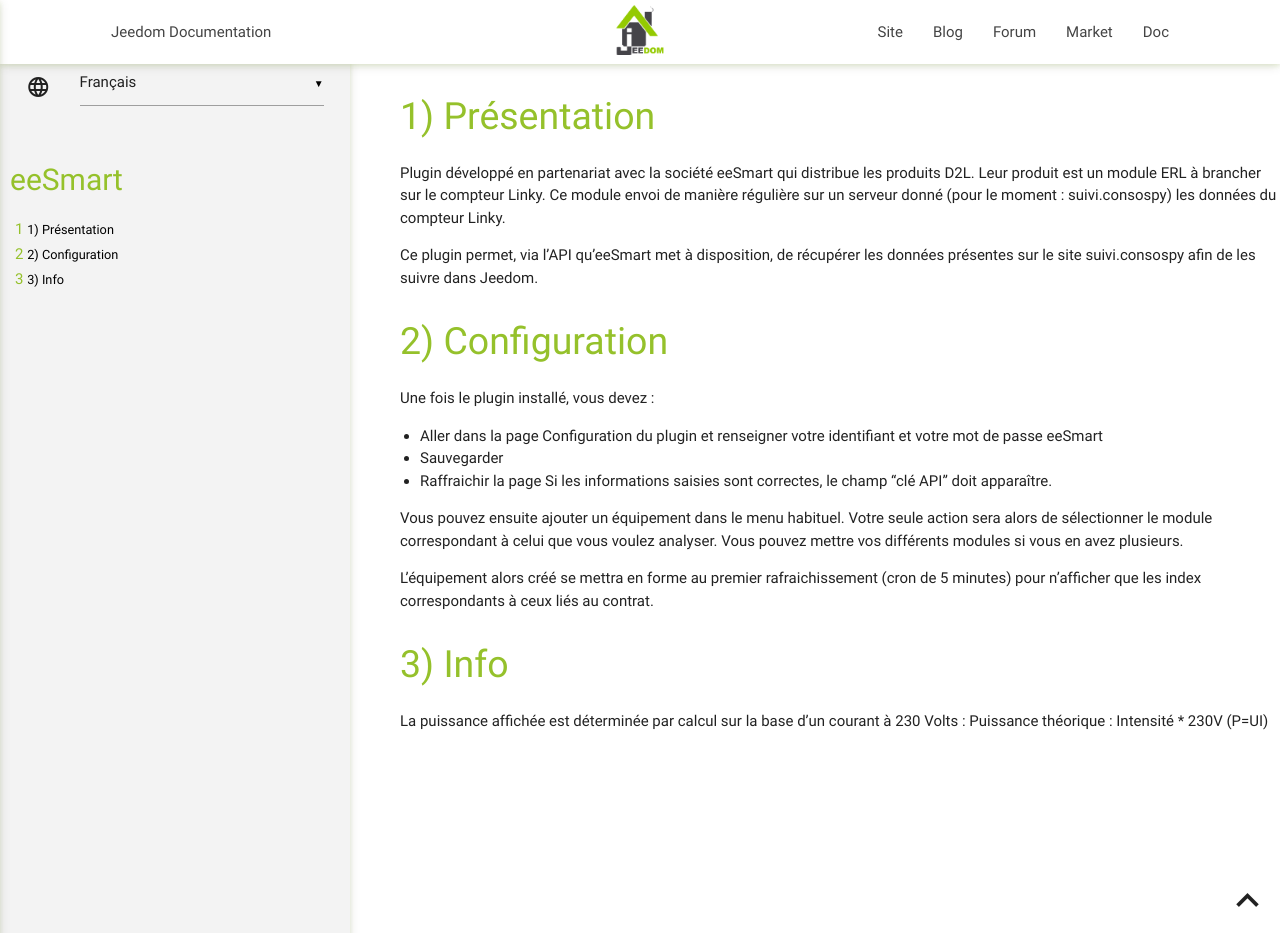
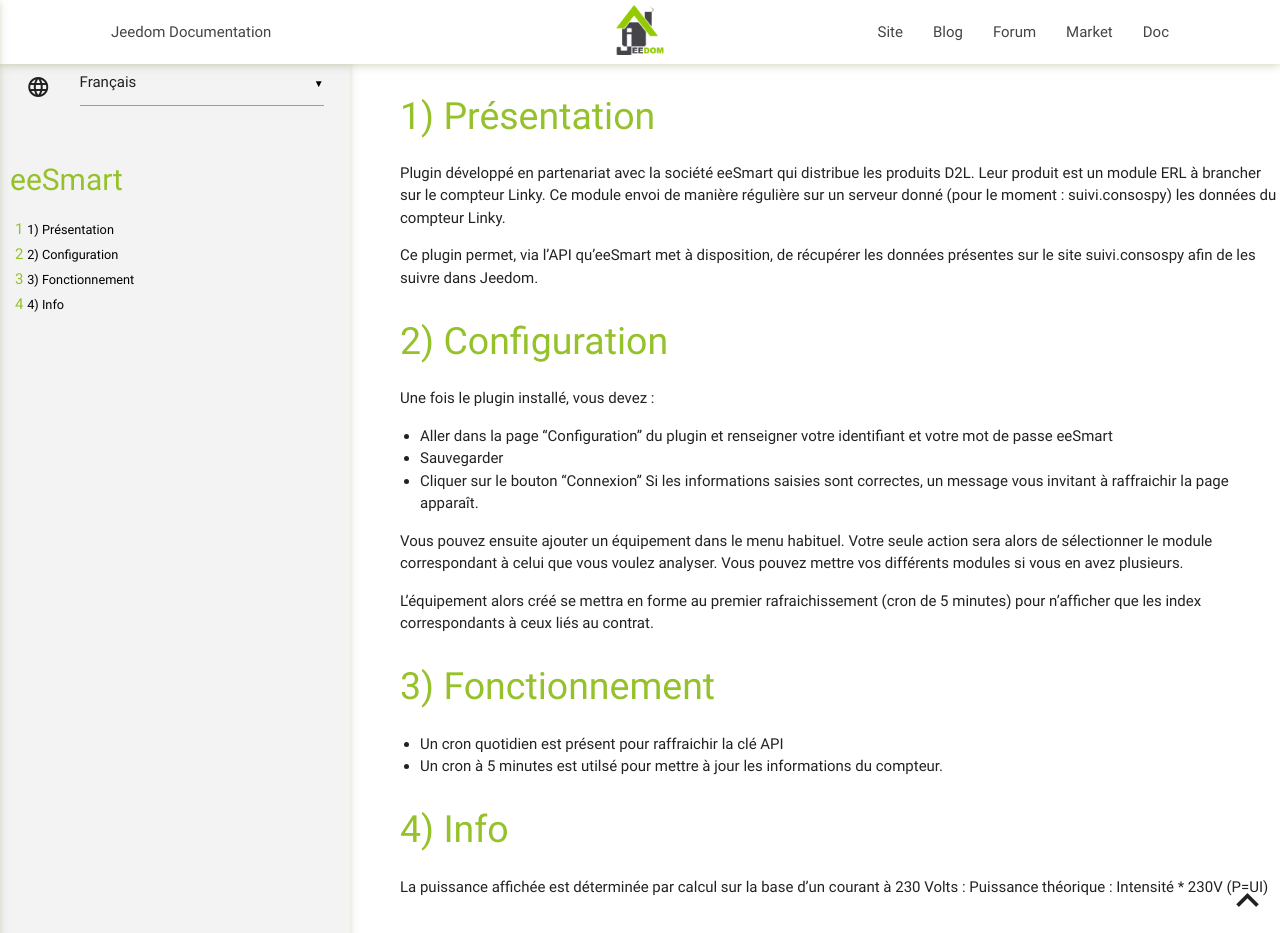
Before and after one commit to Caelion/jeedom-plugin-eeSmart, a Jekyll site: the page built from docs/fr_FR/index.md, in a window 1280 px wide and 933 px high. Built offline with Jekyll 4.4.1, drawn with Linux system fonts in a browser that asks for light colours; our own code applies the rules of GitHub Pages for plain Markdown files.

Commit message:
Update index.md

```diff
--- a/docs/fr_FR/index.md
+++ b/docs/fr_FR/index.md
@@ -10,10 +10,10 @@ Configuration
 ===
 
 Une fois le plugin installé, vous devez :
-- Aller dans la page Configuration du plugin et renseigner votre identifiant et votre mot de passe eeSmart
+- Aller dans la page "Configuration" du plugin et renseigner votre identifiant et votre mot de passe eeSmart
 - Sauvegarder
-- Raffraichir la page
-Si les informations saisies sont correctes, le champ "clé API" doit apparaître.
+- Cliquer sur le bouton "Connexion"
+Si les informations saisies sont correctes, un message vous invitant à raffraichir la page apparaît.
 
 Vous pouvez ensuite ajouter un équipement dans le menu habituel.
 Votre seule action sera alors de sélectionner le module correspondant à celui que vous voulez analyser.
@@ -21,6 +21,11 @@ Vous pouvez mettre vos différents modules si vous en avez plusieurs.
 
 L'équipement alors créé se mettra en forme au premier rafraichissement (cron de 5 minutes) pour n'afficher que les index correspondants à ceux liés au contrat.
 
+Fonctionnement
+===
+- Un cron quotidien est  présent pour raffraichir la clé API
+- Un cron à 5 minutes est utilsé pour mettre à jour les informations du compteur.
+
 Info
 ===
 La puissance affichée est déterminée par calcul sur la base d'un courant à 230 Volts :
```
